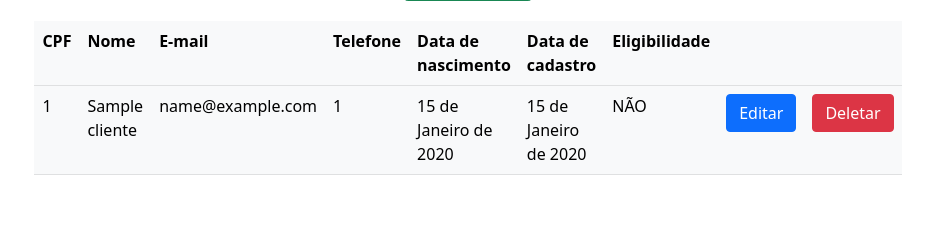
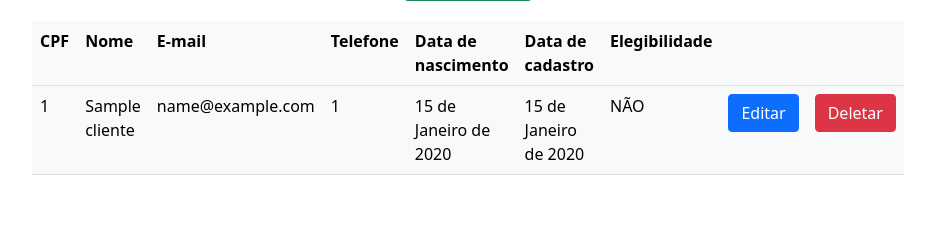
Before and after one commit to gustavofdso/PCS3443, a Django app: page /cliente/ in a window 1280 px wide. Shown: the part 434-664 px from the top of the page, without its empty margins (172-1107 px from the left). Run offline with Django 4.2, Linux system fonts and the light colour scheme; tables that the repository leaves empty hold one stand-in row (values such as "Sample post").

Commit message:
grammar mistake correct

```diff
--- a/main/models.py
+++ b/main/models.py
@@ -25,7 +25,7 @@ class Cliente(models.Model):
     def __str__(self):
         return str(self.CPF)
 
-    def get_eligibilidade(self):
+    def get_elegibilidade(self):
         vendas = Venda.objects.filter(CPFCliente = self.CPF).count()
         if vendas % 5 == 0: return 'SIM'
         else: return 'NÃO'
--- a/main/templates/main/cliente.html
+++ b/main/templates/main/cliente.html
@@ -8,7 +8,7 @@
         <th>Telefone</th>
         <th>Data de nascimento</th>
         <th>Data de cadastro</th>
-        <th>Eligibilidade</th>
+        <th>Elegibilidade</th>
         <th></th>
         <th></th>
     </tr>
@@ -21,7 +21,7 @@
             <td>{{ data.telefone }}</td>
             <td>{{ data.dataNascimento }}</td>
             <td>{{ data.dataCadastro }}</td>
-            <td>{{ data.get_eligibilidade }}</td>
+            <td>{{ data.get_elegibilidade }}</td>
             <td><a href="update/{{data.CPF}}" class="btn btn-primary">Editar</a></td>
             <td><a href="delete/{{data.CPF}}" class="btn btn-danger" onclick="return confirm('Deseja excluir essa linha?');">Deletar</a></td>
         </tr>
```
